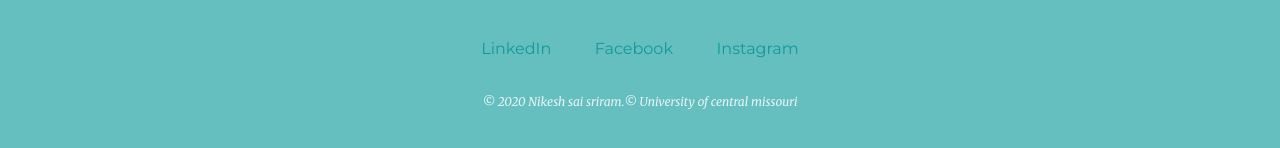
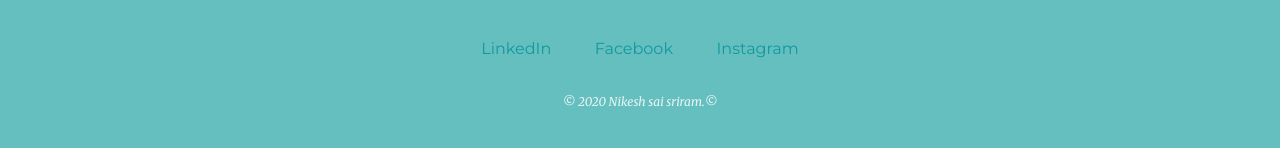
Before and after one commit to NikeshSai/my-site, a plain HTML site: page index.html in a window 1280 px wide. Shown: the part 2401-2549 px from the top of the page. Drawn offline with Linux system fonts and the light colour scheme.

Commit message:
Update index.html

```diff
--- a/index.html
+++ b/index.html
@@ -49,7 +49,7 @@
       <a class="footer-link" href="https://www.linkedin.com/in/nikesh-sai-sriram/">LinkedIn</a>
       <a class="footer-link" href="https://www.facebook.com/nicky.sriram18">Facebook</a>
       <a class="footer-link" href="https://www.instagram.com/nikesh_sai_sriram/?hl=en">Instagram</a>
-      <p class="copyright">© 2020 Nikesh sai sriram.© University of central missouri </p>
+      <p class="copyright">© 2020 Nikesh sai sriram.© </p>
     </div>
 
   </body>
```
